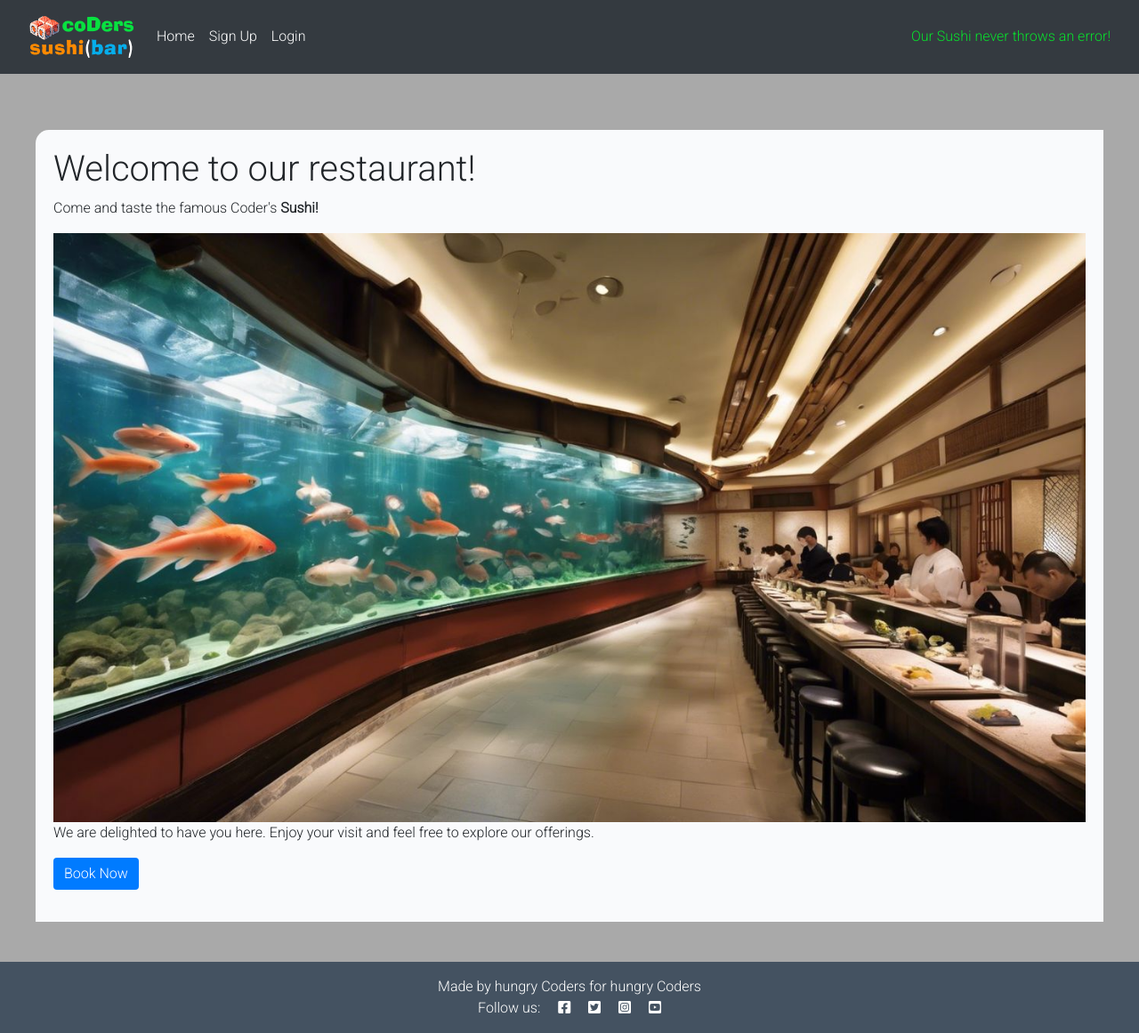
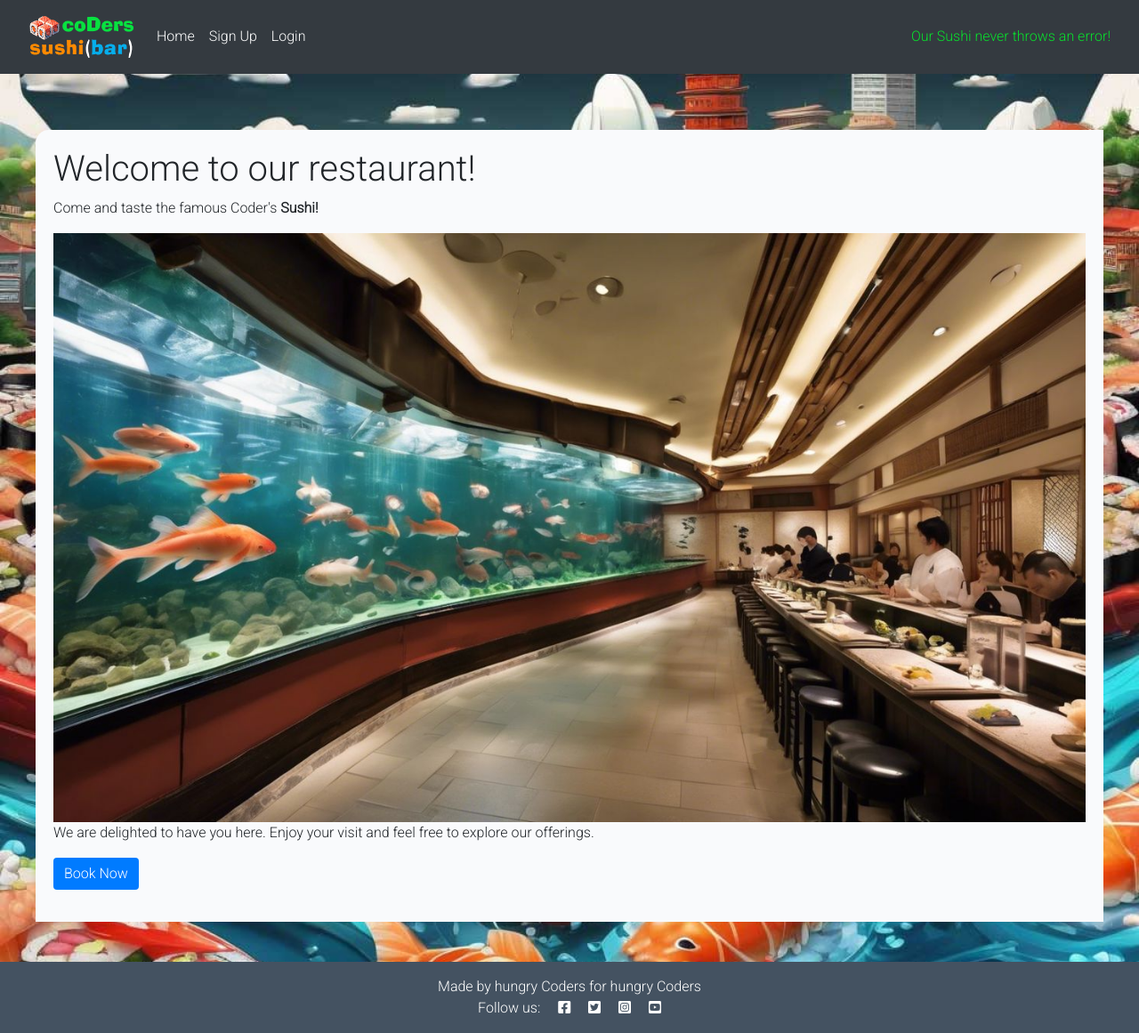
Before and after one commit to AlexeyKopchinskiy/Portfolio-project-4-v2, a Django app: page / in a window 1280 px wide. Shown: the whole page at 89% size. Run offline with Django 4.2, Linux system fonts and the light colour scheme; parts of the project's set-up code (start-up, migrations or seed data) failed here and were passed over; some libraries are stand-ins or nearby versions.

Commit message:
Update background picture

```diff
--- a/static/css/style.css
+++ b/static/css/style.css
@@ -1,5 +1,12 @@
 body {
     background-color: #F9FAFC;
+    background: url("/static/images/sushi-world-1.jpg");
+    /* background-repeat: no-repeat !important; */
+    min-height: 100%;
+    min-width: 100%;
+    background-size: cover;
+    background-position: center;
+    background-attachment: fixed;
 }
 
 .brand {
@@ -26,7 +33,8 @@ body {
 }
 
 .main-bg {
-    background-color: #F9FAFC;
+    /* background-color: darkgray; */
+
 }
 
 .card {
@@ -213,9 +221,7 @@ body {
     }
 }
 
-.main-bg {
-    background-color: darkgray !important;
-}
+
 
 .flex-shrink-0 {
     flex-shrink: 0;
--- a/templates/base.html
+++ b/templates/base.html
@@ -1,8 +1,6 @@
 {% load static %}
-<script src="{% static 'js/script.js' %}" defer></script>
-
+{% comment %} <script src="{% static 'js/script.js' %}" defer></script> {% endcomment %}
 {% url 'home' as home_url %}
-
 <!DOCTYPE html>
 <html class="h-100" lang="en">
   <head>
```
Also changed, not shown: booking/models.py (+14 -4 lines), static/images/166859_Giant sushi set melting and creating a river throu_xl-1024-v1-0.png (added), static/images/496086_a doll lying sadly in the dirt while passersby wal_xl-1024-v1-0.png (added), static/images/sushi-world-1.jpg (added).
